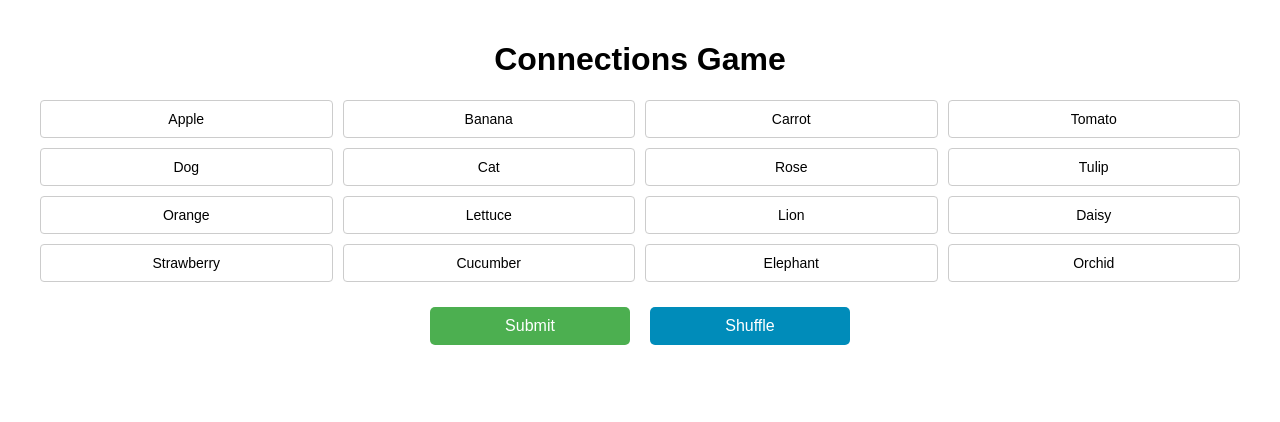
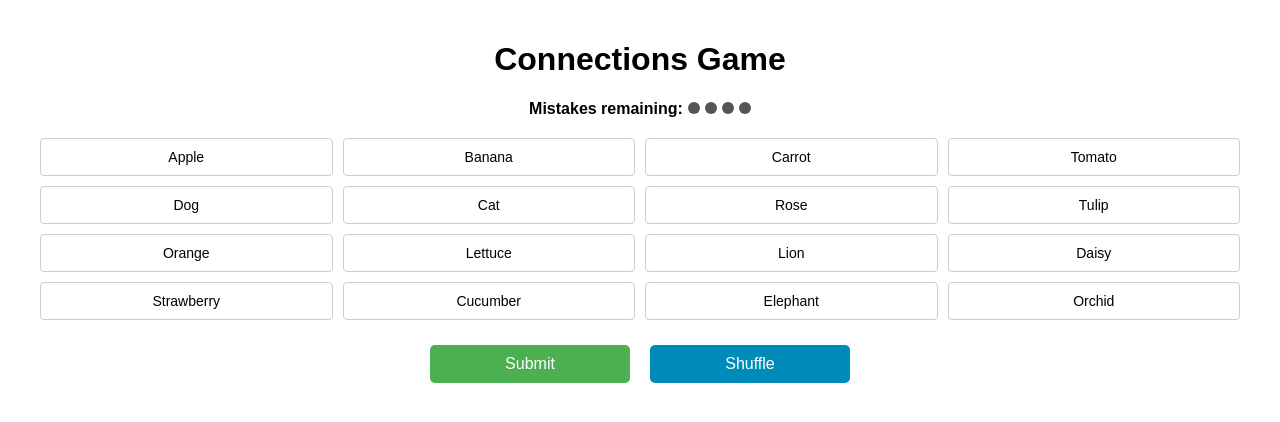
Before and after one commit to AkJkSenpai/connections, a React (Create React App) app: page / in a window 1280 px wide. Shown: the top 422 px of the page. Built offline with nearby package versions, Linux system fonts and the light colour scheme.

Commit message:
Add maximum mistakes

```diff
--- a/src/App.css
+++ b/src/App.css
@@ -76,6 +76,21 @@
   background-color: #007bb5;
 }
 
+.mistakes {
+  margin: 20px;
+  font-size: 16px;
+  font-weight: bold;
+}
+
+.mistake-dot {
+  display: inline-block;
+  width: 12px;
+  height: 12px;
+  margin-left: 5px;
+  background-color: #555;
+  border-radius: 50%;
+}
+
 @media (max-width: 768px) {
   .grid {
     grid-template-columns: repeat(4, 1fr);
@@ -92,8 +107,8 @@
     padding: 8px 15px;
   }
 
-  /*.button-container {
+  .button-container {
     flex-direction: column;
     align-items: center;
-  }*/
+  }
 }
--- a/src/App.js
+++ b/src/App.js
@@ -28,6 +28,9 @@ const App = () => {
   const [selectedItems, setSelectedItems] = useState([]);
   const [message, setMessage] = useState('');
   const [completedGroups, setCompletedGroups] = useState([]);
+  const [mistakes, setMistakes] = useState(0);
+
+  const maxMistakes = 4;
 
   const categoryColors = {
     Fruits: '#FFD700', // Yellow
@@ -56,6 +59,11 @@ const App = () => {
   };
 
   const checkCategories = () => {
+    if (mistakes >= maxMistakes) {
+      setMessage('Game over! You have used all your tries.');
+      return;
+    }
+
     const selected = selectedItems.map((i) => items[i]);
     const categories = selected.map((item) => item.category);
     const uniqueCategories = [...new Set(categories)];
@@ -82,11 +90,39 @@ const App = () => {
 
       if (Object.values(countByCategory).includes(3)) {
         setMessage('You are one away from completing a group!');
+        setMistakes((prev) => {
+          const newMistakes = prev + 1;
+          if (newMistakes >= maxMistakes) {
+            setMessage('Game over! You have used all your tries.');
+            setSelectedItems([]);
+          } else {
+            setMessage('Incorrect selection. Try again!');
+          }
+          return newMistakes;
+        });
       } else {
-        setMessage('Incorrect selection. Try again!');
+        setMistakes((prev) => {
+          const newMistakes = prev + 1;
+          if (newMistakes >= maxMistakes) {
+            setMessage('Game over! You have used all your tries.');
+            setSelectedItems([]);
+          } else {
+            setMessage('Incorrect selection. Try again!');
+          }
+          return newMistakes;
+        });
       }
     } else {
-      setMessage('Incorrect selection. Try again!');
+      setMistakes((prev) => {
+        const newMistakes = prev + 1;
+        if (newMistakes >= maxMistakes) {
+          setMessage('Game over! You have used all your tries.');
+          setSelectedItems([]);
+        } else {
+          setMessage('Incorrect selection. Try again!');
+        }
+        return newMistakes;
+      });
     }
   };
 
@@ -113,6 +149,12 @@ const App = () => {
           </div>
         ))}
       </div>
+      <div className="mistakes">
+        Mistakes remaining:
+        {[...Array(Math.max(0, maxMistakes - mistakes))].map((_, index) => (
+          <span key={index} className="mistake-dot"></span>
+        ))}
+      </div>
       <div className="grid">
         {items.map((item, index) => (
           !item.hidden && (
```
